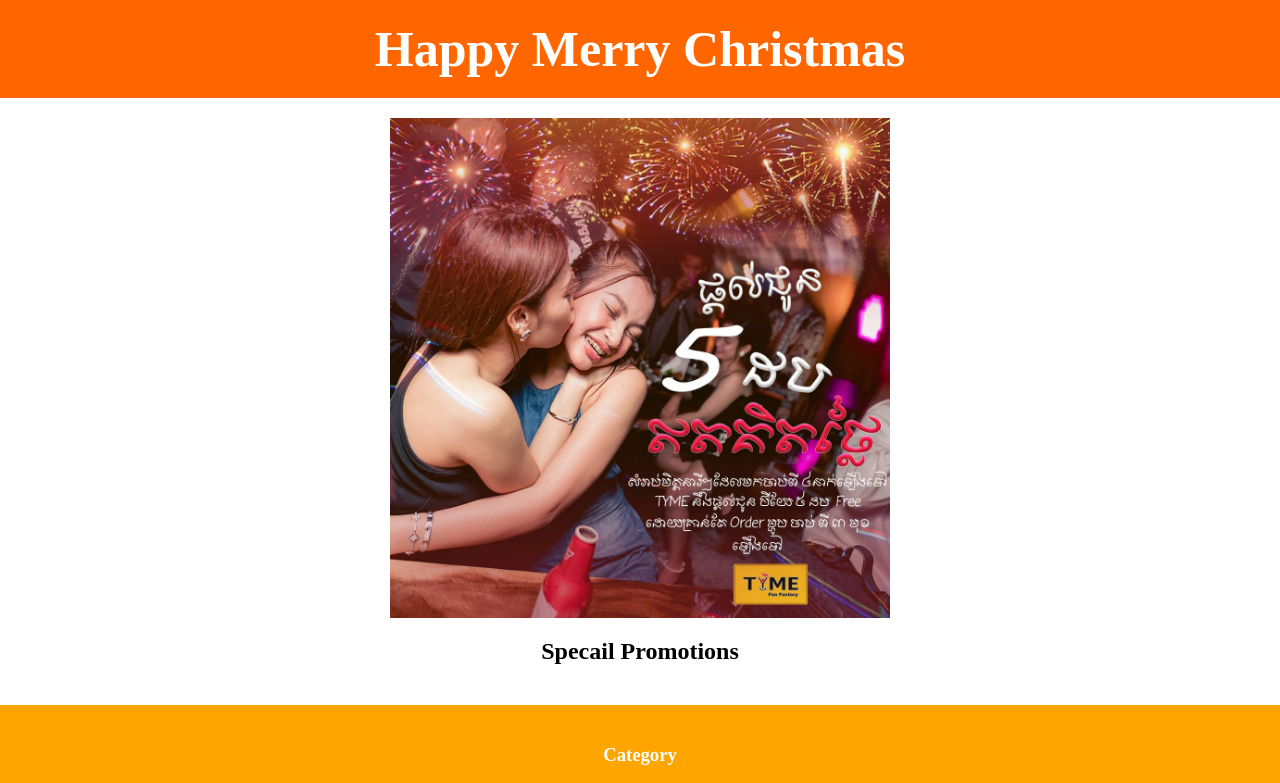
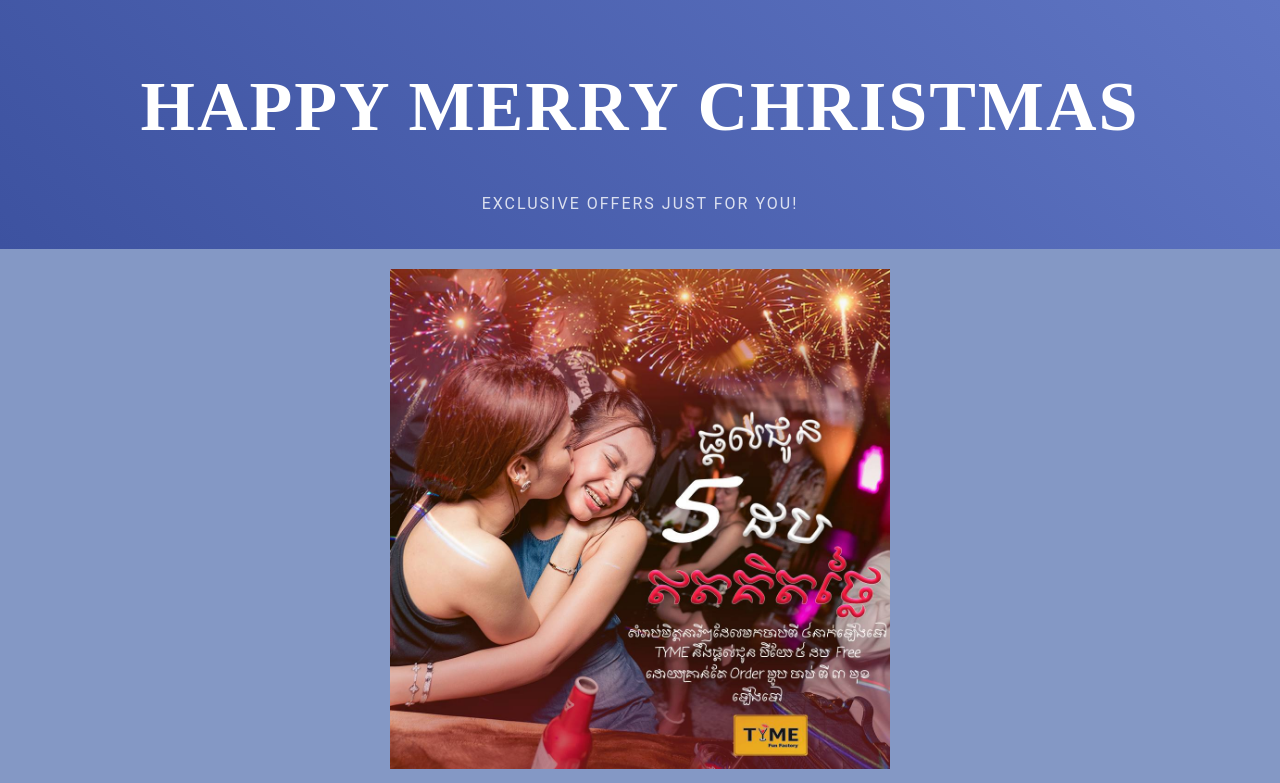
Before and after one commit to ThoeunDev/FoodMenu, a plain HTML site: page index.html in a window 1280 px wide. Shown: the top 783 px of the page. Drawn offline with Linux system fonts and the light colour scheme.

Commit message:
Food Menu

```diff
--- a/index.html
+++ b/index.html
@@ -8,23 +8,48 @@
         body {
             margin: 0;
             font-family: Times New Roman, sans-serif;
-            background-color: #f8f8f8;
+            background-color: #3D52A0;
         }
 
+        /* Updated header styles */
         .header {
-            background-color: #ff6600;
-            padding: 20px;
+            background: linear-gradient(45deg, #3D52A0, #5F75C3); /* Gradient background */
+            padding: 20px 20px; /* Reduced padding */
             text-align: center;
             color: white;
-            font-size: 50px;
+            font-size: 35px; /* Further reduced font size */
             font-weight: bold;
+            text-transform: uppercase; /* Capitalize all letters */
+            letter-spacing: 2px; /* Reduced letter spacing */
+            box-shadow: 0px 5px 15px rgba(0, 0, 0, 0.3); /* Add shadow for depth */
+            animation: slideIn 1s ease-out; /* Animation for smooth entrance */
+        }
+
+        /* Animation for smooth entrance */
+        @keyframes slideIn {
+            0% {
+                transform: translateY(-50px);
+                opacity: 0;
+            }
+            100% {
+                transform: translateY(0);
+                opacity: 1;
+            }
+        }
+
+        .header .subtext {
+            font-size: 16px; /* Further reduced subtext font size */
+            font-weight: normal;
+            margin-top: 10px;
+            font-family: 'Roboto', sans-serif;
+            opacity: 0.8;
         }
 
         .featured-product {
             position: relative;
             text-align: center;
             padding: 20px;
-            background-color: white;
+            background-color: #8498c5;
         }
 
         .image-slider {
@@ -68,7 +93,7 @@
         }
 
         .product-slider {
-            background-color: #ffa500;
+            background-color: #7091E6;
             padding: 20px 10px;
         }
 
@@ -91,7 +116,7 @@
         }
 
         .slider-container::-webkit-scrollbar-thumb {
-            background-color: #ff6600;
+            background-color: #505c7e;
             border-radius: 4px;
         }
 
@@ -148,7 +173,7 @@
             position: absolute;
             top: 10px;
             right: 10px;
-            color: white;
+            color: rgb(255, 255, 255);
             font-size: 30px;
             font-weight: bold;
             cursor: pointer;
@@ -163,7 +188,8 @@
 <body>
 
 <div class="header">
-    Happy Merry Christmas
+    <h1>Happy Merry Christmas</h1>
+    <p class="subtext">Exclusive Offers Just for You!</p>
 </div>
 
 <div class="featured-product">
@@ -171,7 +197,7 @@
         <img src="./Images/11.jpg" alt="Featured Image 1" class="active">
         <img src="./Images/12.jpg" alt="Featured Image 2">
     </div>
-    <h2>Specail Promotions</h2>
+    <h2>Special Promotions</h2>
 </div>
 
 <div class="product-slider">
@@ -207,7 +233,7 @@
         </div>
         <div class="slider-item">
             <img src="./Images/8.jpg" alt="Product 8" onclick="openModal('./Images/8.jpg')">
-            <p>SOFT</p>
+            <p>SOFT DRINK</p>
         </div>
         <div class="slider-item">
             <img src="./Images/9.jpg" alt="Product 9" onclick="openModal('./Images/9.jpg')">
@@ -215,7 +241,7 @@
         </div>
         <div class="slider-item">
             <img src="./Images/10.jpg" alt="Product 10" onclick="openModal('./Images/10.jpg')">
-            <p>Specail offer</p>
+            <p>Special Offer</p>
         </div>
     </div>
 </div>
```
